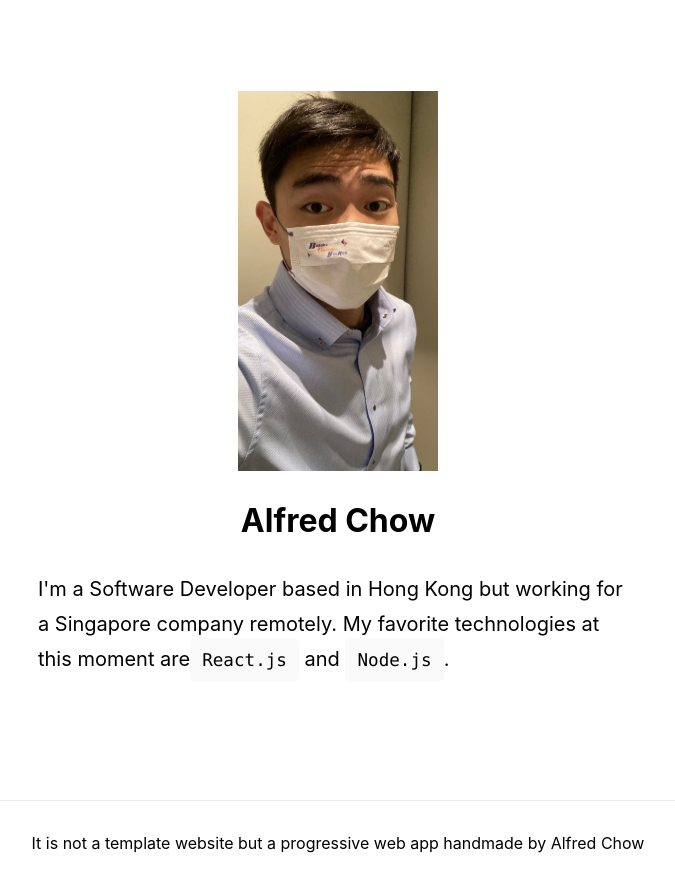
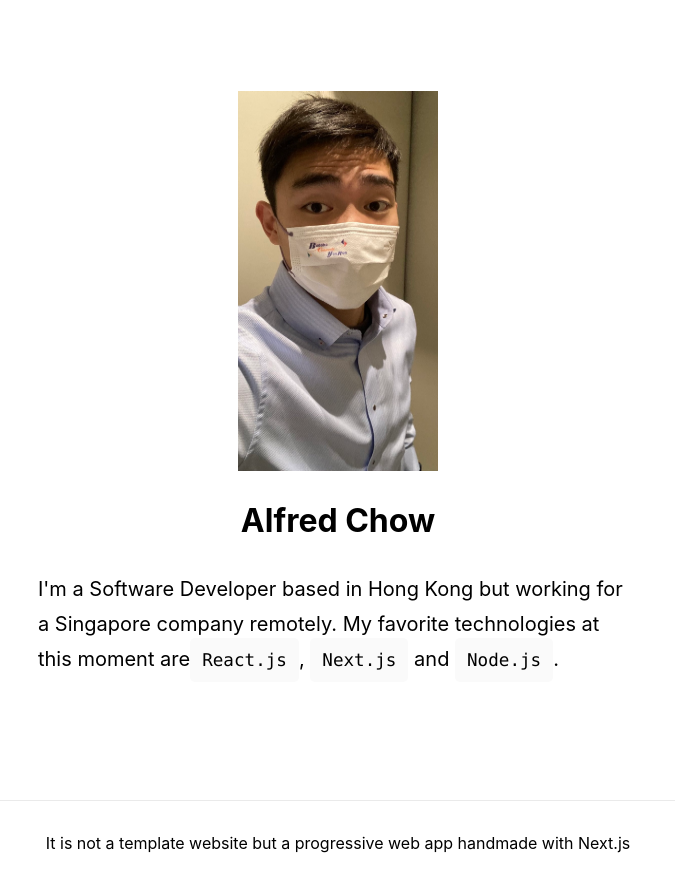
Before and after one commit to AlfredChow2338/alfredchow-landing, a Next.js app: page / in a window 1280 px wide. Shown: the whole page, without its empty margins (302-977 px from the left). Built offline with nearby package versions, Linux system fonts and the light colour scheme.

Commit message:
Change some content

```diff
--- a/pages/index.js
+++ b/pages/index.js
@@ -26,10 +26,11 @@ export default function Home() {
                 <h1 className={styles.title}>Alfred Chow</h1>
 
                 <p className={styles.description}>
-                    I'm a Software Developer based in Hong Kong but working for
-                    a Singapore company remotely. My favorite technologies at
-                    this moment are
-                    <code className={styles.code}>React.js</code> and{" "}
+                    I&apos;m a Software Developer based in Hong Kong but working
+                    for a Singapore company remotely. My favorite technologies
+                    at this moment are
+                    <code className={styles.code}>React.js</code>,{" "}
+                    <code className={styles.code}>Next.js</code> and{" "}
                     <code className={styles.code}>Node.js</code>.
                 </p>
 
@@ -76,12 +77,12 @@ export default function Home() {
 
             <footer className={styles.footer}>
                 <a
-                    href="https://vercel.com?utm_source=create-next-app&utm_medium=default-template&utm_campaign=create-next-app"
+                    href="https://nextjs.org/"
                     target="_blank"
                     rel="noopener noreferrer"
                 >
                     It is not a template website but a progressive web app
-                    handmade by Alfred Chow
+                    handmade with Next.js
                 </a>
             </footer>
         </div>
```
